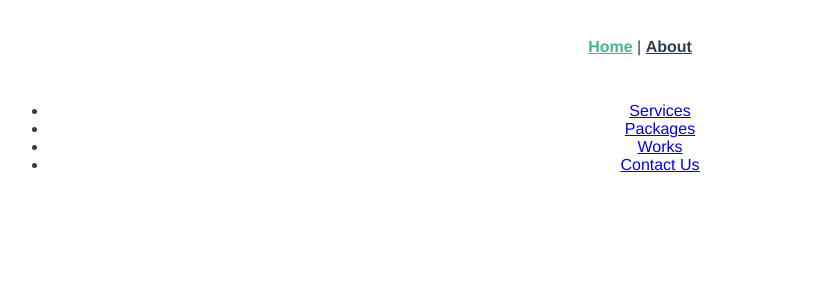
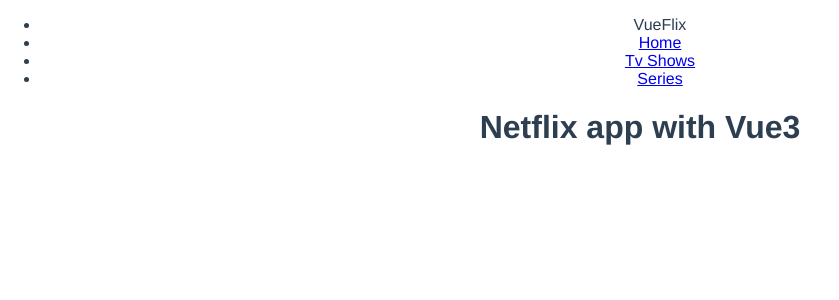
Before and after one commit to uma-victor1/vue3-netflix-clone, a Vue app: page / in a window 1280 px wide. Shown: the top 300 px of the page, without its empty margins (0-839 px from the left). Built offline with nearby package versions, Linux system fonts and the light colour scheme.

Commit message:
style nav a little

```diff
--- a/src/App.vue
+++ b/src/App.vue
@@ -1,10 +1,18 @@
 <template>
-  <div id="nav">
-    <router-link to="/">Home</router-link> |
-    <router-link to="/about">About</router-link>
+  <div>
+    <Header />
   </div>
   <router-view />
 </template>
+
+<script>
+import Header from "@/components/Header.vue";
+export default {
+  components: {
+    Header
+  }
+};
+</script>
 
 <style>
 #app {
@@ -13,18 +21,13 @@
   -moz-osx-font-smoothing: grayscale;
   text-align: center;
   color: #2c3e50;
+  padding: 0;
+  margin: 0;
+}
+body {
+  padding: 0;
+  margin: 0;
+  box-sizing: border-box;
 }
 
-#nav {
-  padding: 30px;
-}
-
-#nav a {
-  font-weight: bold;
-  color: #2c3e50;
-}
-
-#nav a.router-link-exact-active {
-  color: #42b983;
-}
 </style>
--- a/src/components/Header.vue
+++ b/src/components/Header.vue
@@ -1,13 +1,13 @@
 <template>
   <div>
-    <nav class="hidden lg:block">
-      <ul class="flex space-x-12 items-center">
-        <!-- Change text colors once color theme is added -->
+    <nav class="hidden lg:block bg-gray-900">
+      <ul class="flex space-x-8 items-center p-4">
+        <li class="font-bold text-3xl text-red-600">VueFlix</li>
         <li v-for="link in navLinks" :key="link.name">
-          <a
-            :href="link.href"
+          <router-link
+            :to="link.href"
             class="font-bold text-white hover:text-app-green-1 transition ease-in-out duration-300"
-            >{{ link.name }}</a
+            >{{ link.name }}</router-link
           >
         </li>
       </ul>
@@ -20,21 +20,17 @@
 export default {
   setup() {
     const navLinks = ref({
-      services: {
-        name: "Services",
-        href: "#services"
+      Home: {
+        name: "Home",
+        href: "/"
       },
-      packages: {
-        name: "Packages",
-        href: "#packages"
+      TvShows: {
+        name: "Tv Shows",
+        href: "#"
       },
-      works: {
-        name: "Works",
-        href: "#works"
-      },
-      contactus: {
-        name: "Contact Us",
-        href: "#contact"
+      Series: {
+        name: "Series",
+        href: "#"
       }
     });
     return { navLinks };
--- a/src/views/Home.vue
+++ b/src/views/Home.vue
@@ -1,15 +1,11 @@
 <template>
   <div class="home">
-    <Header />
+    <h1>Netflix app with Vue3</h1>
   </div>
 </template>
 
 <script>
-import Header from "@/components/Header.vue";
 export default {
   name: "Home",
-  components: {
-    Header
-  }
 };
 </script>
```
